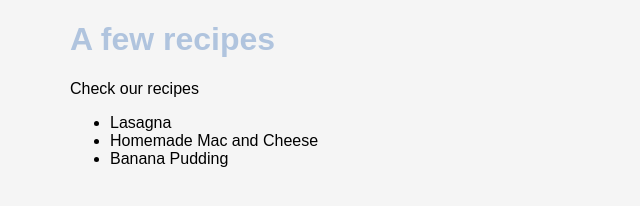
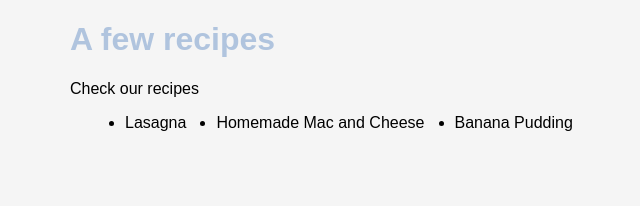
Before and after one commit to iwnelion/project_recipes, a plain HTML site: page index.html in a window 1280 px wide. Shown: the whole page, without its empty margins (120-760 px from the left). Drawn offline with Linux system fonts and the light colour scheme.

Commit message:
fixed menu

```diff
--- a/index.html
+++ b/index.html
@@ -10,7 +10,7 @@
    <div class="main">
    <h1><a class="indlink" href="index.html">A few recipes</a></h1>
    <p>Check our recipes</p>
-   <ul>
+   <ul class="nav">
         <li><a href="recipes/lasagna.html">Lasagna</a></li>
         <li><a href="recipes/macncheese.html">Homemade Mac and Cheese</a></li>
         <li><a href="recipes/bananapudding.html">Banana Pudding</a></li>
--- a/recipes/styles.css
+++ b/recipes/styles.css
@@ -10,6 +10,12 @@ body{
 .indlink{
     text-decoration: none;
     color: lightsteelblue
+}
+.nav{
+    display: flex;
+}
+.nav li{
+    margin: 0 15px;
 }
 a{
     text-decoration: none;
```
